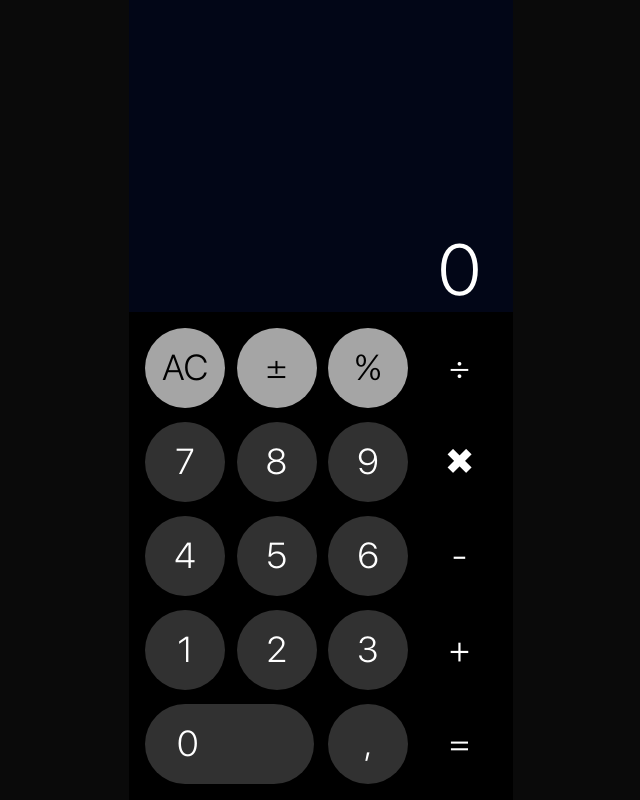
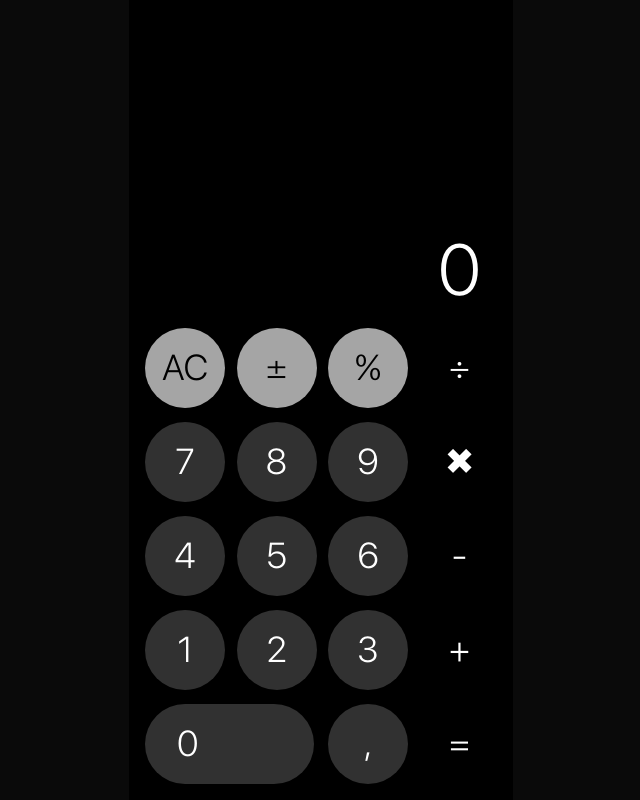
Before and after one commit to IgorLebedev/calculator, a React (Create React App) app: page / in a window 1280 px wide. Shown: the whole page, without its empty margins (319-959 px from the left). Built offline with nearby package versions, Linux system fonts and the light colour scheme; the HTML template or start-up script is replaced by a standard one.

Commit message:
minor rework

```diff
--- a/src/components/Form.tsx
+++ b/src/components/Form.tsx
@@ -3,14 +3,14 @@ import useStore from "../store/store";
 
 const Input = () => {
   const input = useStore((store) => {
-    if (store.operator !== null) {
-      return store.secondOperand.join('');
+    if (store.operator !== null && !store.isFirstZero) {
+      return store.secondOperand;
     }
-    return store.firstOperand.join('');
+    return store.firstOperand;
   });
   console.log(input)
   return (
-    <div className="relative grow text-7xl bg-slate-950">
+    <div className="relative grow text-7xl bg-transparent">
       <input
         className="absolute bottom-0 bg-transparent text-white w-full h-auto pb-0 pt-10 px-8 outline-none text-right"
         type="text"
```
